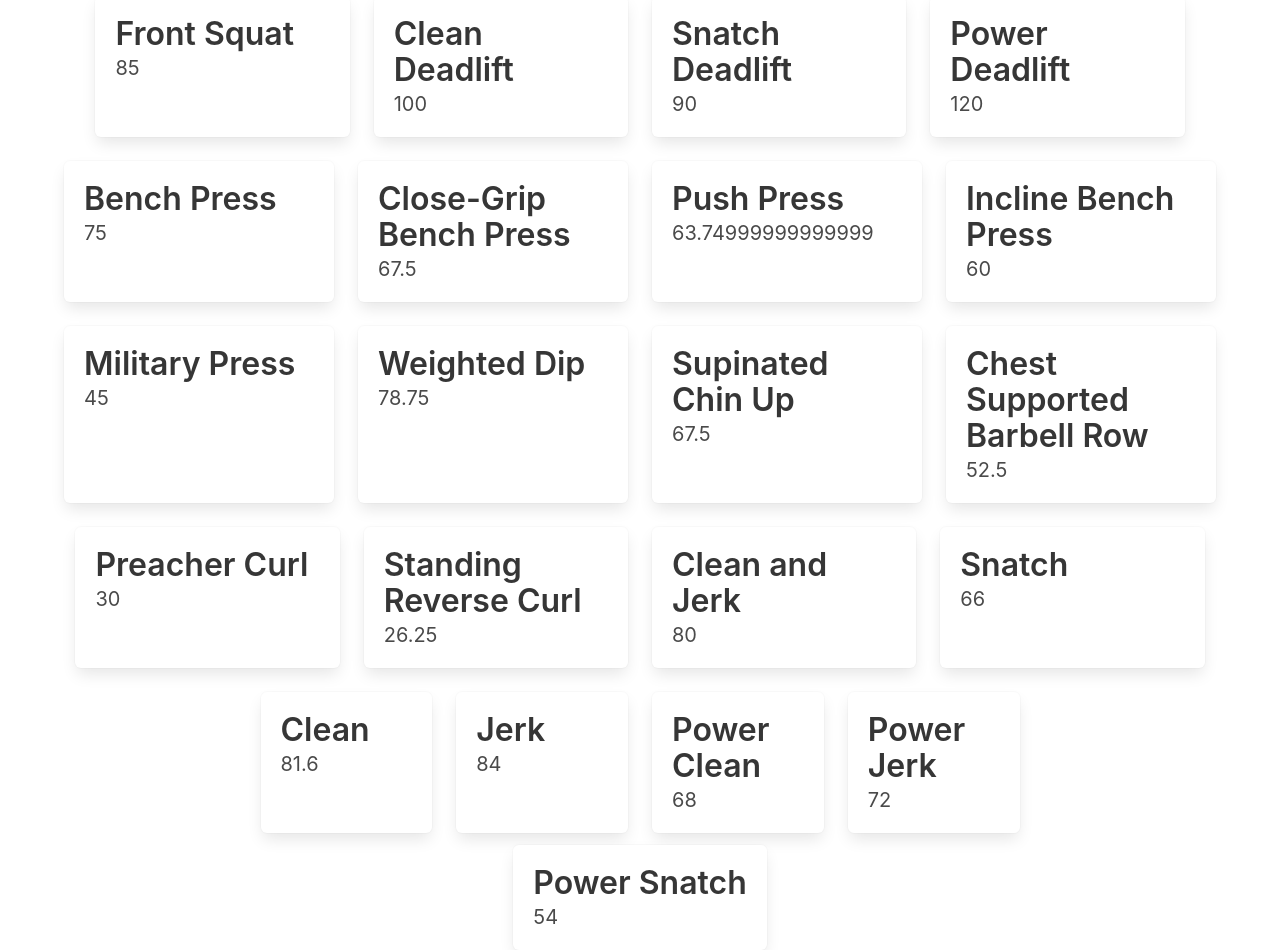
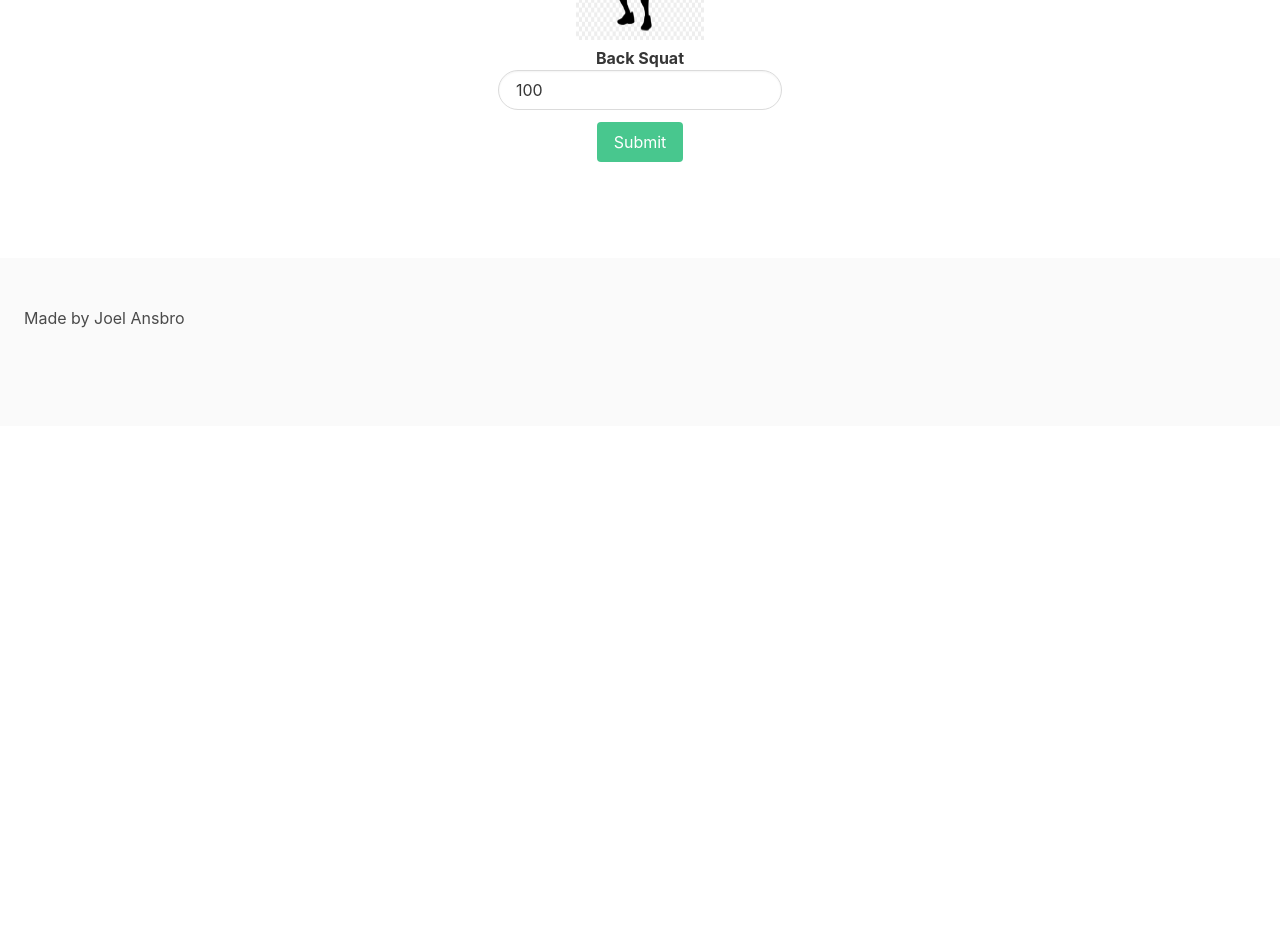
Before and after one commit to joelansbro/Strength-Ratios, a React (Create React App) app: page / in a window 1280 px wide. Shown: the part 200-1150 px from the top of the page. After the commit the page ends 800 px from the top, so only its background shows below. Built offline with nearby package versions, Linux system fonts and the light colour scheme.

Commit message:
front end css styling
added bulma styling and a photograph

```diff
--- a/src/App.js
+++ b/src/App.js
@@ -1,5 +1,7 @@
 import React, { useReducer, useState } from 'react';
 import './bulma.min.css';
+import backsquat from './backsquat.png';
+import './styles.css';
 
   const formReducer = (state, event)=>{
     if(event.reset) {
@@ -64,161 +66,183 @@ function App() {
     <div className="container">
       <h1 className="title">Strength Ratios</h1>
       <form onSubmit={handleSubmit}>
-       <div className="field">
+       <div className="field has-text-centered">
          <div className="label">
-           <p>Count</p>
-           <input type="number" name="count" onChange={handleChange} step="1" value={formData.count || ''}/>
+         <img src={backsquat} alt="Backsquat" />
+           <p>Back Squat</p>
+           <input className="input is-rounded" type="number" name="count" onChange={handleChange} step="1" value={formData.count || ''}/>
          </div>
        </div>
-       <button type="submit">Submit</button>
+       <div className="field has-text-centered">
+       <button type="submit" className="button is-success has-text-centered">Submit</button>
+       </div>
       </form>
 
+    <section className="section" />
 
       {submitting &&
       <div>
-        {ratios.benchPress*formData.count}
-      </div>
-      }
-
 <div className="tile is-ancestor">
   <div className="tile is-parent">
-    <article className="tile is-child box">
-      <p className="title">Front Squat</p>
-      <p className="subtitle">{ratios.frontSquat*formData.count}</p>
+    <article className="tile is-child notification is-success has-text-centered">
+      <p className="subtitle">Front Squat</p>
+
+      <p className="subtitle">{(ratios.frontSquat*formData.count).toFixed()}</p>
     </article>
   </div>
   <div className="tile is-parent">
-    <article className="tile is-child box">
-      <p className="title">Clean Deadlift</p>
-      <p className="subtitle">{ratios.cleanDeadlift*formData.count}</p>
+    <article className="tile is-child notification is-success has-text-centered">
+      <p className="subtitle">Clean Deadlift</p>
+
+      <p className="subtitle">{(ratios.cleanDeadlift*formData.count).toFixed()}</p>
     </article>
   </div>
   <div className="tile is-parent">
-    <article className="tile is-child box">
-      <p className="title">Snatch Deadlift</p>
-      <p className="subtitle">{ratios.snatchDeadlift*formData.count}</p>
+    <article className="tile is-child notification is-success has-text-centered">
+      <p className="subtitle">Snatch Deadlift</p>
+
+      <p className="subtitle">{(ratios.snatchDeadlift*formData.count).toFixed()}</p>
     </article>
   </div>
   <div className="tile is-parent">
-    <article className="tile is-child box">
-      <p className="title">Power Deadlift</p>
-      <p className="subtitle">{ratios.powerDeadlift*formData.count}</p>
+    <article className="tile is-child notification is-success has-text-centered">
+      <p className="subtitle">Power Deadlift</p>
+
+      <p className="subtitle">{(ratios.powerDeadlift*formData.count).toFixed()}</p>
     </article>
   </div>
 </div>
 <div className="tile is-ancestor">
   <div className="tile is-parent">
-    <article className="tile is-child box">
-      <p className="title">Bench Press</p>
-      <p className="subtitle">{ratios.benchPress*formData.count}</p>
+    <article className="tile is-child notification is-success has-text-centered">
+      <p className="subtitle">Bench Press</p>
+
+      <p className="subtitle">{(ratios.benchPress*formData.count).toFixed()}</p>
     </article>
   </div>
   <div className="tile is-parent">
-    <article className="tile is-child box">
-      <p className="title">Close-Grip Bench Press</p>
-      <p className="subtitle">{ratios.closeGripBenchPress*formData.count}</p>
+    <article className="tile is-child notification is-success has-text-centered">
+      <p className="subtitle">Close-Grip Bench Press</p>
+
+      <p className="subtitle">{(ratios.closeGripBenchPress*formData.count).toFixed()}</p>
     </article>
   </div>
   <div className="tile is-parent">
-    <article className="tile is-child box">
-      <p className="title">Push Press</p>
-      <p className="subtitle">{ratios.pushPress*formData.count}</p>
+    <article className="tile is-child notification is-success has-text-centered">
+      <p className="subtitle">Push Press</p>
+
+      <p className="subtitle">{(ratios.pushPress*formData.count).toFixed()}</p>
     </article>
   </div>
   <div className="tile is-parent">
-    <article className="tile is-child box">
-      <p className="title">Incline Bench Press</p>
-      <p className="subtitle">{ratios.inclineBenchPress*formData.count}</p>
+    <article className="tile is-child notification is-success has-text-centered">
+      <p className="subtitle">Incline Bench Press</p>
+
+      <p className="subtitle">{(ratios.inclineBenchPress*formData.count).toFixed()}</p>
     </article>
   </div>
 </div>
 <div className="tile is-ancestor">
   <div className="tile is-parent">
-    <article className="tile is-child box">
-      <p className="title">Military Press</p>
-      <p className="subtitle">{ratios.militaryPress*formData.count}</p>
+    <article className="tile is-child notification is-success has-text-centered">
+      <p className="subtitle">Military Press</p>
+
+      <p className="subtitle">{(ratios.militaryPress*formData.count).toFixed()}</p>
     </article>
   </div>
   <div className="tile is-parent">
-    <article className="tile is-child box">
-      <p className="title">Weighted Dip</p>
-      <p className="subtitle">{ratios.weightedDip*formData.count}</p>
+    <article className="tile is-child notification is-success has-text-centered">
+      <p className="subtitle">Weighted Dip</p>
+
+      <p className="subtitle">{(ratios.weightedDip*formData.count).toFixed()}</p>
     </article>
   </div>
   <div className="tile is-parent">
-    <article className="tile is-child box">
-      <p className="title">Supinated Chin Up</p>
-      <p className="subtitle">{ratios.supinatedChinUp*formData.count}</p>
+    <article className="tile is-child notification is-success has-text-centered">
+      <p className="subtitle">Supinated Chin Up</p>
+
+      <p className="subtitle">{(ratios.supinatedChinUp*formData.count).toFixed()}</p>
     </article>
   </div>
   <div className="tile is-parent">
-    <article className="tile is-child box">
-      <p className="title">Chest Supported Barbell Row</p>
-      <p className="subtitle">{ratios.chestSupportedBarbellRow*formData.count}</p>
+    <article className="tile is-child notification is-success has-text-centered">
+      <p className="subtitle">Chest Supported Barbell Row</p>
+
+      <p className="subtitle">{(ratios.chestSupportedBarbellRow*formData.count).toFixed()}</p>
     </article>
   </div>
 </div>
 <div className="tile is-ancestor">
   <div className="tile is-parent">
-    <article className="tile is-child box">
-      <p className="title">Preacher Curl</p>
-      <p className="subtitle">{ratios.preacherCurl*formData.count}</p>
+    <article className="tile is-child notification is-success has-text-centered">
+      <p className="subtitle">Preacher Curl</p>
+
+      <p className="subtitle">{(ratios.preacherCurl*formData.count).toFixed()}</p>
     </article>
   </div>
   <div className="tile is-parent">
-    <article className="tile is-child box">
-      <p className="title">Standing Reverse Curl</p>
-      <p className="subtitle">{ratios.standingReverseCurl*formData.count}</p>
+    <article className="tile is-child notification is-success has-text-centered">
+      <p className="subtitle">Standing Reverse Curl</p>
+
+      <p className="subtitle">{(ratios.standingReverseCurl*formData.count).toFixed()}</p>
     </article>
   </div>
   <div className="tile is-parent">
-    <article className="tile is-child box">
-      <p className="title">Clean and Jerk</p>
-      <p className="subtitle">{ratios.cleanAndJerk*formData.count}</p>
+    <article className="tile is-child notification is-success has-text-centered">
+      <p className="subtitle">Clean and Jerk</p>
+
+      <p className="subtitle">{(ratios.cleanAndJerk*formData.count).toFixed()}</p>
     </article>
   </div>
   <div className="tile is-parent">
-    <article className="tile is-child box">
-      <p className="title">Snatch</p>
-      <p className="subtitle">{ratios.snatch*formData.count}</p>
+    <article className="tile is-child notification is-success has-text-centered">
+      <p className="subtitle">Snatch</p>
+
+      <p className="subtitle">{(ratios.snatch*formData.count).toFixed()}</p>
     </article>
   </div>
 </div>
 <div className="tile is-ancestor">
   <div className="tile is-parent">
-    <article className="tile is-child box">
-      <p className="title">Clean</p>
-      <p className="subtitle">{ratios.clean*formData.count}</p>
+    <article className="tile is-child notification is-success has-text-centered">
+      <p className="subtitle">Clean</p>
+
+      <p className="subtitle">{(ratios.clean*formData.count).toFixed()}</p>
     </article>
   </div>
   <div className="tile is-parent">
-    <article className="tile is-child box">
-      <p className="title">Jerk</p>
-      <p className="subtitle">{ratios.jerk*formData.count}</p>
+    <article className="tile is-child notification is-success has-text-centered">
+      <p className="subtitle">Jerk</p>
+
+      <p className="subtitle">{(ratios.jerk*formData.count).toFixed()}</p>
     </article>
   </div>
   <div className="tile is-parent">
-    <article className="tile is-child box">
-      <p className="title">Power Clean</p>
-      <p className="subtitle">{ratios.powerClean*formData.count}</p>
+    <article className="tile is-child notification is-success has-text-centered">
+      <p className="subtitle">Power Clean</p>
+
+      <p className="subtitle">{(ratios.powerClean*formData.count).toFixed()}</p>
     </article>
   </div>
   <div className="tile is-parent">
-    <article className="tile is-child box">
-      <p className="title">Power Jerk</p>
-      <p className="subtitle">{ratios.powerJerk*formData.count}</p>
+    <article className="tile is-child notification is-success has-text-centered">
+      <p className="subtitle">Power Jerk</p>
+
+      <p className="subtitle">{(ratios.powerJerk*formData.count).toFixed()}</p>
     </article>
   </div>
 </div>
 <div className="tile is-ancestor">
-  <div className="tile is=parent">
-    <article className="tile is-child box">
-      <p className="title">Power Snatch</p>
-      <p className="subtitle">{ratios.powerSnatch*formData.count}</p>
+  <div className="tile is-parent">
+    <article className="tile is-child notification is-success has-text-centered">
+      <p className="subtitle">Power Snatch</p>
+
+      <p className="subtitle">{(ratios.powerSnatch*formData.count).toFixed()}</p>
     </article>
   </div>
 </div>
-
+</div>
+}
     </div>
   )
 }
--- /dev/null
+++ b/src/Footer.js
@@ -0,0 +1,13 @@
+import React from 'react';
+import './App.css';
+import './bulma.min.css';
+
+function Footer(){
+    return(
+        <footer className="footer">
+            <p className="p"> Made by Joel Ansbro</p>
+        </footer>
+    )
+}
+
+export default Footer;
--- a/src/index.js
+++ b/src/index.js
@@ -3,11 +3,13 @@ import ReactDOM from 'react-dom';
 import './index.css';
 import App from './App';
 import Header from './Header';
+import Footer from './Footer';
 
 ReactDOM.render(
   <React.StrictMode>
     <Header />
     <App />
+    <Footer />
   </React.StrictMode>,
   document.getElementById('root')
 );
--- /dev/null
+++ b/src/styles.css
@@ -0,0 +1,4 @@
+img {
+    height: 8rem;
+    width: 8rem;
+}
```
Also changed, not shown: src/backsquat.png (added).
